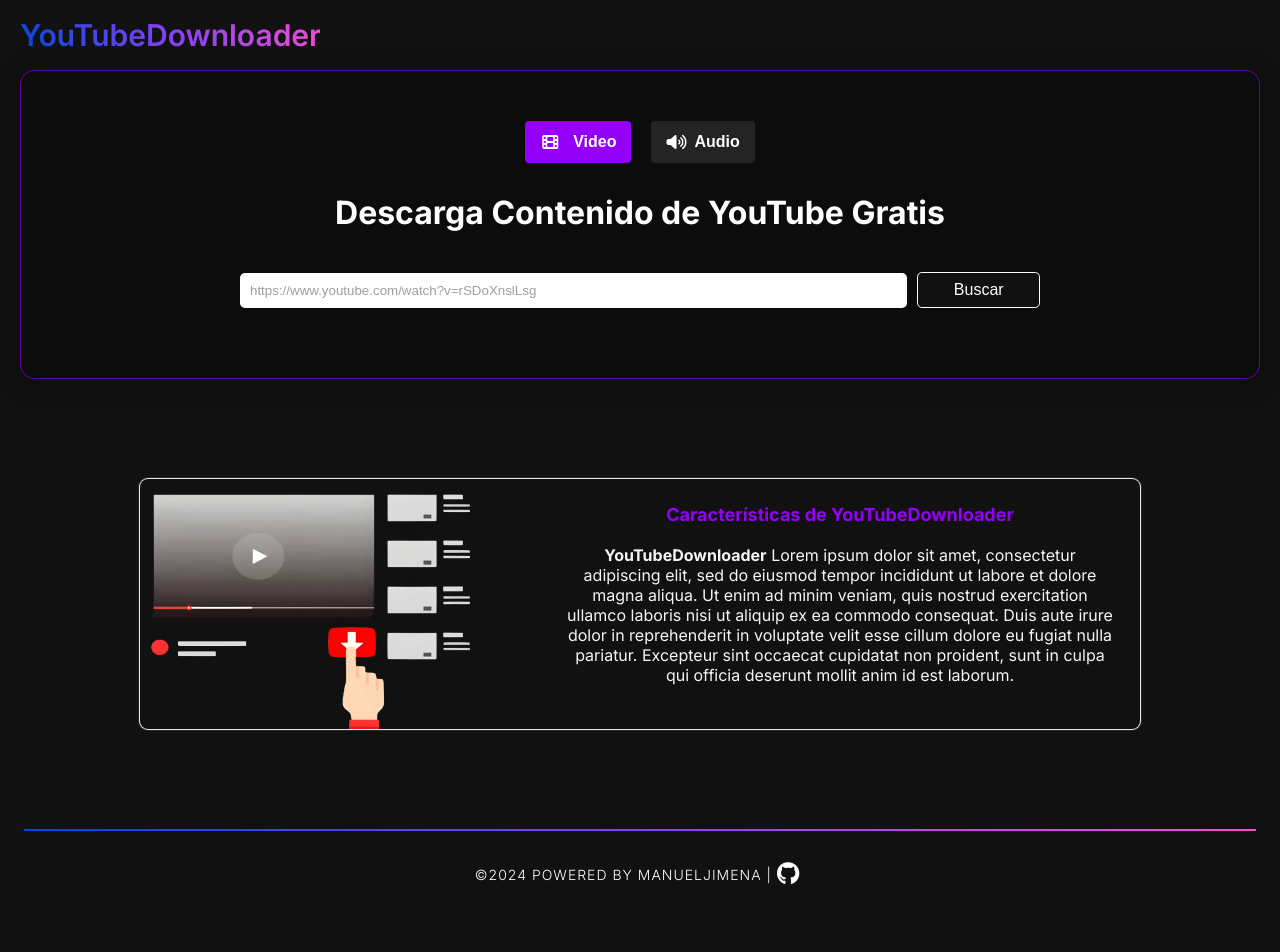
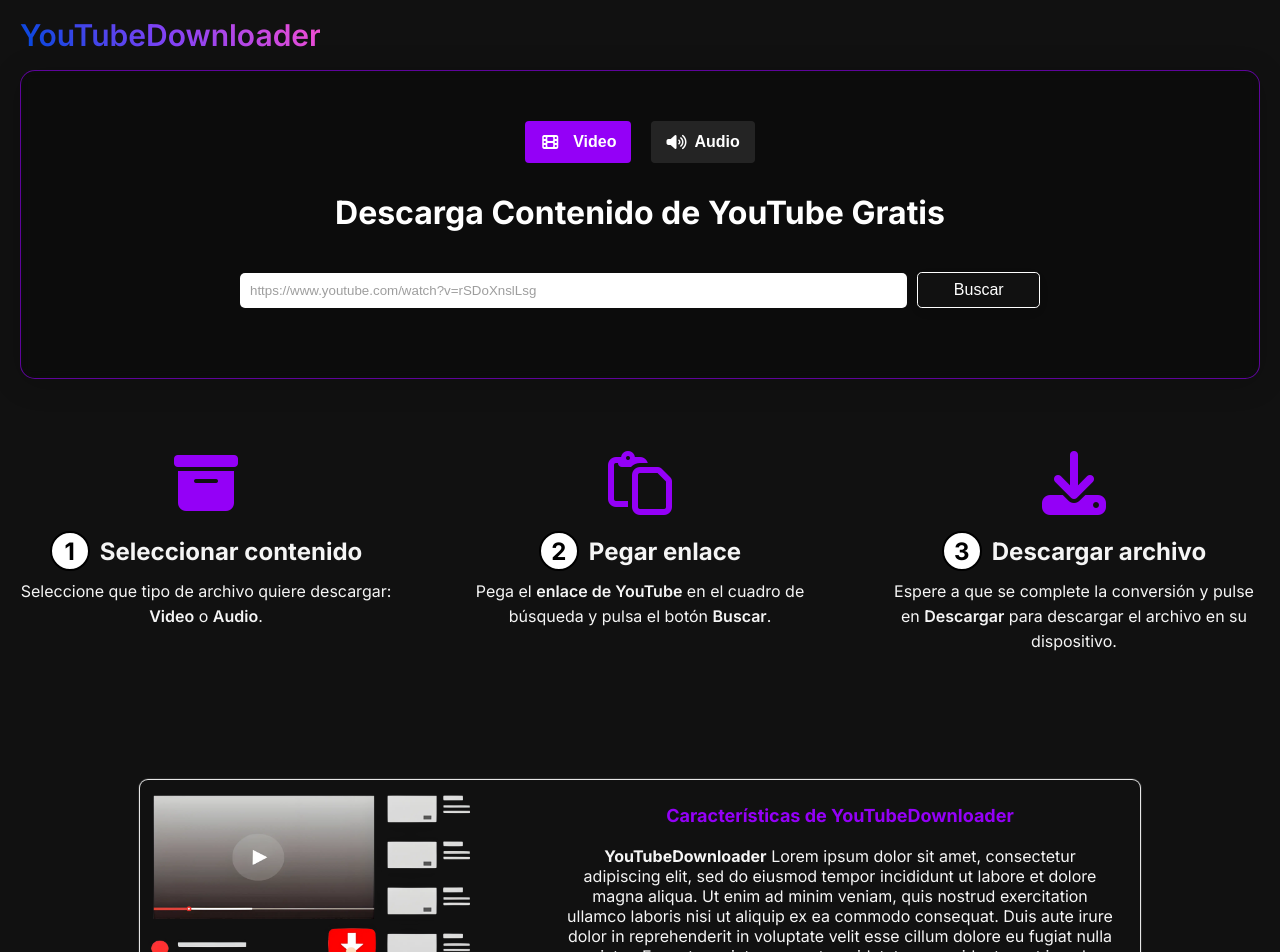
Before and after one commit to ManuelJimena/YouTubeDownloader, a React (Vite) app: page / in a window 1280 px wide. Shown: the top 952 px of the page. Before the commit the page ends 909 px from the top, so only its background shows below. Built offline with nearby package versions, Linux system fonts and the light colour scheme; no server answers.

Commit message:
add Briefing

```diff
--- a/src/components/AudioDownloader/AudioDownloader.jsx
+++ b/src/components/AudioDownloader/AudioDownloader.jsx
@@ -42,7 +42,7 @@
             setError("No se pudo obtener el enlace de descarga del audio");
           }
         } else {
-          setError("No se ha encontrado el video.");
+          setError("No se ha encontrado el");
         }
       } catch (e) {
         console.error(e);
@@ -71,7 +71,8 @@
   return (
     videoDetails && (
       <div>
-        <CardVideo video={videoDetails} onDownload={handleDownloadAudio} />
+        <CardVideo video={videoDetails} />
+        <button onClick={handleDownloadAudio}>Descargar Audio</button>
       </div>
     )
   );
--- /dev/null
+++ b/src/components/Briefing/Briefing.jsx
@@ -0,0 +1,53 @@
+import './Briefing.scss';
+
+const Briefing = () => {
+  return (
+    <div className="ftco-section why-section" id="why-section">
+      <ul className="listitem items-more">
+        <li>
+          <div className="icon-holder">
+              <i className="fa-solid fa-box-archive"></i>
+            <div className="arrow-holder"></div>
+          </div>
+          <div className="desc">
+            <h5>
+              <div className="why-title">
+                <span className="step-count">1</span>Seleccionar contenido
+              </div>
+            </h5>
+            <p>Seleccione que tipo de archivo quiere descargar: <b>Video</b> o <b>Audio</b>.</p>
+          </div>
+        </li>
+        <li>
+          <div className="icon-holder">
+            <i className="fa-regular fa-paste"></i>
+            <div className="arrow-holder"></div>
+          </div>
+          <div className="desc">
+            <h5>
+              <div className="why-title">
+                <span className="step-count">2</span>Pegar enlace
+              </div>
+            </h5>
+            <p>Pega el <b>enlace de YouTube</b> en el cuadro de búsqueda y pulsa el botón <b>Buscar</b>.</p>
+          </div>
+        </li>
+        <li>
+          <div className="icon-holder">
+            <i className="fa-solid fa-download"></i>
+          </div>
+          <div className="desc">
+            <h5>
+              <div className="why-title">
+                <span className="step-count">3</span>Descargar archivo
+              </div>
+            </h5>
+            <p>Espere a que se complete la conversión y pulse en <b>Descargar</b> para descargar el archivo en su dispositivo.</p>
+          </div>
+        </li>
+      </ul>
+    </div>
+  );
+};
+
+export default Briefing;
--- /dev/null
+++ b/src/components/Briefing/Briefing.scss
@@ -0,0 +1,83 @@
+.ftco-section {
+    padding: 20px;
+    margin-top: 20px;
+
+    ul {
+      padding: 0;
+      margin: 0;
+      list-style: none;
+    }
+
+    p {
+      margin: 0 0 8px;
+      line-height: 25px;
+    }
+
+    .listitem {
+      display: flex;
+      justify-content: space-between;
+      flex-wrap: wrap;
+      align-items: stretch;
+      padding: 2rem 0 0;
+      text-align: left;
+
+      li {
+        flex: 0 0 100%;
+        margin-bottom: 3rem;
+
+        @media only screen and (min-width: 992px) {
+          flex: 0 0 30%;
+          text-align: left;
+        }
+
+        @media only screen and (max-width: 992px) {
+          text-align: center;
+        }
+      }
+    }
+
+    .desc {
+      text-align: center;
+      margin-top: 16px;
+
+      h5 {
+        font-size: 24px;
+        margin: 14px 0 8px;
+        display: flex;
+        align-items: center;
+        justify-content: center;
+
+        .why-title {
+          display: inline-flex;
+          align-items: center;
+          gap: 10px;
+          .step-count {
+            background-color: white;
+            border-radius: 50%;
+            width: 40px;
+            height: 40px;
+            display: flex;
+            justify-content: center;
+            align-items: center;
+            color: black;
+            border: 2px solid #000;
+          }
+        }
+      }
+
+      b {
+        font-weight: 600;
+      }
+    }
+
+    .icon-holder {
+      display: flex;
+      justify-content: center;
+      align-items: center;
+
+      i {
+        color: rgb(148, 0, 247);
+        font-size: 4em;
+      }
+    }
+  }
--- a/src/components/Footer/Footer.jsx
+++ b/src/components/Footer/Footer.jsx
@@ -6,12 +6,12 @@
   return (
     <footer className="footer">
       <div className="end"></div>
-      <p className="manueljimena">
-        ©{currentYear} Powered by ManuelJimena |
+      <div className="manueljimena">
+        ©{currentYear} Powered by ManuelJimena
         <a className="github" href="https://github.com/ManuelJimena" target="_blank" rel="noopener noreferrer">
           <i className="fab fa-github"></i>
         </a>
-      </p>
+      </div>
     </footer>
   );
 };
--- a/src/components/Footer/Footer.scss
+++ b/src/components/Footer/Footer.scss
@@ -1,15 +1,21 @@
 .footer {
+  width: 100%;
   height: 10vh;
+  margin: 70px 0px 50px 0px;
+  display: flex;
+  flex-direction: column;
+  align-items: center;
+  justify-content: center;
 
   .end {
+    width: 97%;
     border-top: 2px solid;
     border-image: linear-gradient(
-        54.09deg,
-        #0348dd 2.03%,
-        #8142f5 48.63%,
-        #ee4dd4 96.22%
-      )
-      1;
+      54.09deg,
+      #0348dd 2.03%,
+      #8142f5 48.63%,
+      #ee4dd4 96.22%
+    ) 1;
     border-image-slice: 1;
     color: rgb(53, 53, 53);
     display: flex;
@@ -18,25 +24,31 @@
     text-decoration: none;
     text-align: center;
     padding: 0 10px;
-    margin: 1.5rem;
+    margin: 1.9rem 20px;
     height: 1px;
   }
 
   .manueljimena {
-    text-transform: uppercase;
-    font-size: 14px;
-    letter-spacing: 1px;
-    font-weight: 300;
     display: flex;
     justify-content: center;
     align-items: center;
-    border-top: none;
-    color: white;
+    text-align: center;
+    flex-wrap: wrap;
+    padding: 0 10px;
+    gap: 5px;
+    > * {
+      margin: 0 5px;
+    }
   }
 
   .github {
-    font-size: 23px;
-    margin: 5px;
+    font-size: calc(25px + 0.5vw);
     color: white;
   }
 }
+
+@media (max-width: 768px) {
+  .footer {
+    flex-direction: column;
+  }
+}
--- a/src/components/Info/Info.jsx
+++ b/src/components/Info/Info.jsx
@@ -1,8 +1,11 @@
 import youtube from "../../assets/youtube.webp";
+import Briefing from "../Briefing/Briefing";
 import "./Info.scss";
 
 const Info = () => {
   return (
+    <>
+    <Briefing />
     <div className="info_section">
       <div className="info">
         <figure>
@@ -14,6 +17,7 @@
         </div>
       </div>
     </div>
+    </>
   );
 };
 
--- a/src/components/Info/Info.scss
+++ b/src/components/Info/Info.scss
@@ -1,6 +1,6 @@
 @import "../../Scss/Index.scss";
 .info_section {
-  margin: 100px auto;
+  margin: 40px auto;
   max-width: 1000px;
   width: 100%;
   h2,
--- a/src/components/Menu/Menu.scss
+++ b/src/components/Menu/Menu.scss
@@ -32,7 +32,7 @@
         justify-content: center;
         align-items: center;
         &.active {
-          background-color: rgb(148, 0, 247);;
+          background-color: rgb(148, 0, 247);
         }
       }
     }
```
